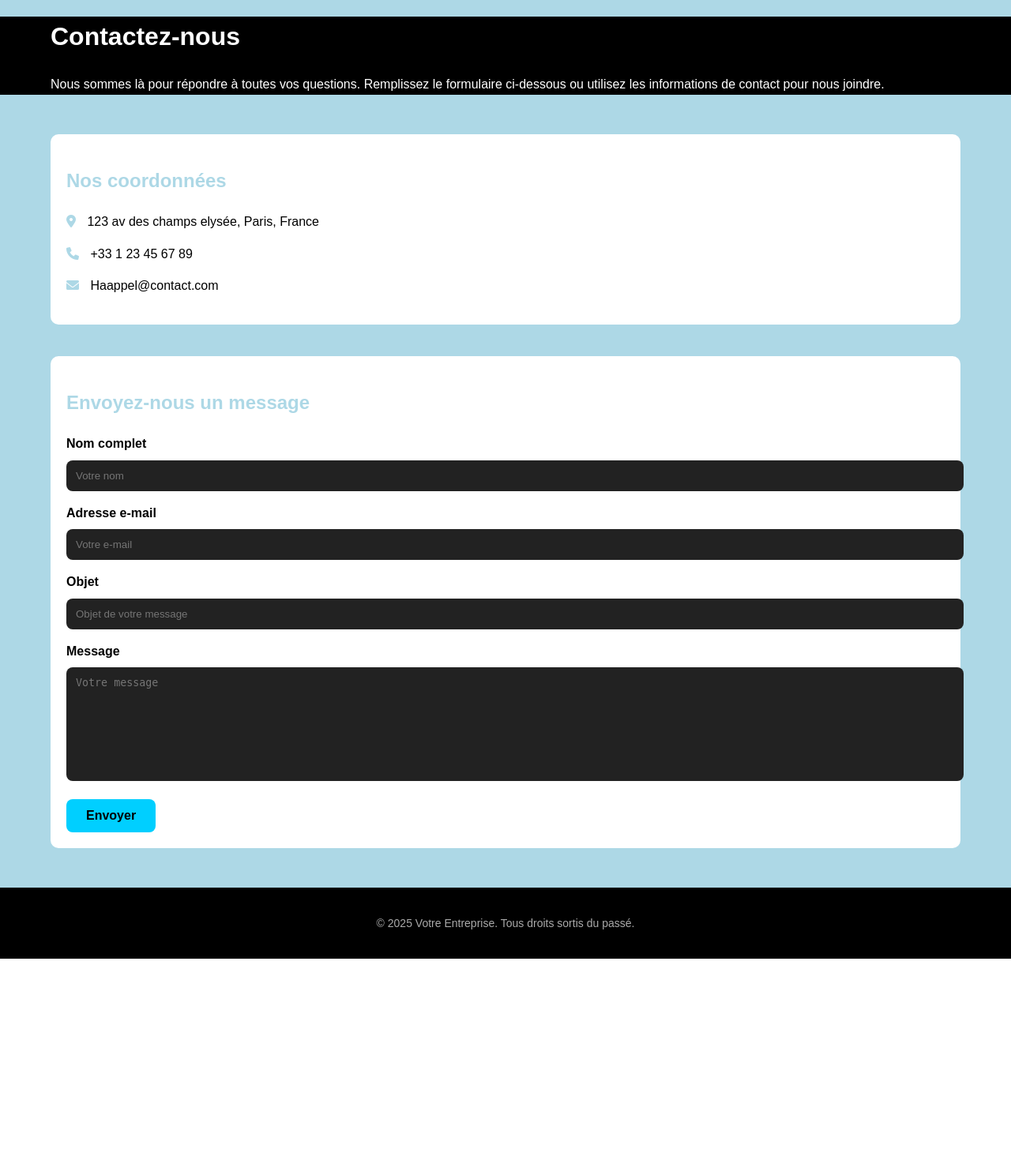
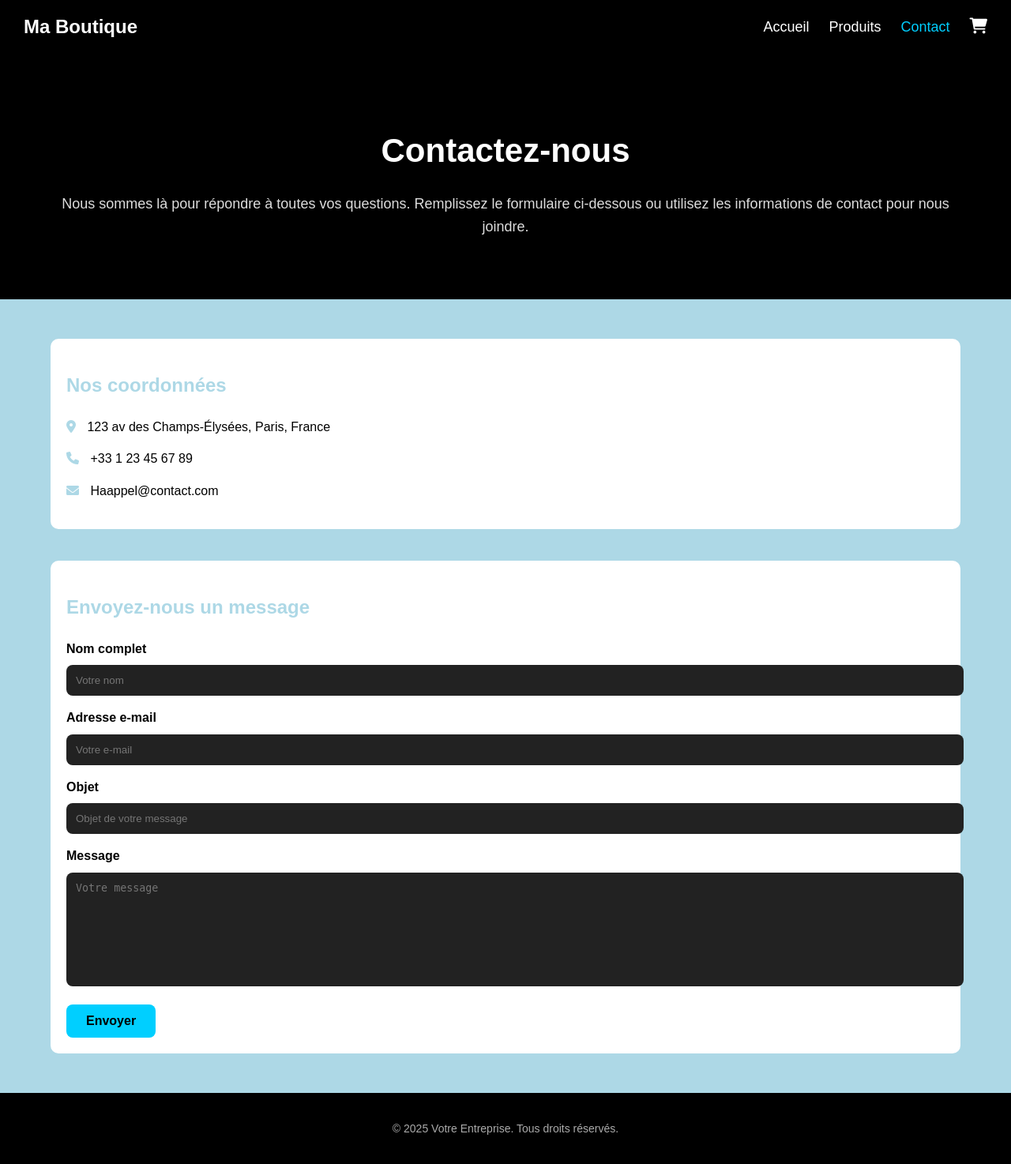
Before and after one commit to Nathor36/projet_dev_ecommerce, a PHP site: page /contact.php in a window 1280 px wide. Shown: the whole page at 79% size. Before the commit the page ends 1214 px from the top, so only its background shows below. Run offline with PHP 8.4, Linux system fonts and the light colour scheme.

Commit message:
Update contact.php

```diff
--- a/contact.php
+++ b/contact.php
@@ -9,13 +9,24 @@
     <link rel="stylesheet" href="https://cdnjs.cloudflare.com/ajax/libs/font-awesome/6.0.0-beta3/css/all.min.css">
 </head>
 <body>
+    <!-- HEADER -->
     <header class="header">
-        <div class="container">
+        <nav class="navbar">
+            <div class="logo">Ma Boutique</div>
+            <ul>
+                <li><a href="index.php">Accueil</a></li>
+                <li><a href="produits.php">Produits</a></li>
+                <li><a href="contact.php" class="active">Contact</a></li>
+                <li><a href="PagePanier.php"><i class="fas fa-shopping-cart"></i></a></li>
+            </ul>
+        </nav>
+        <div class="container header-content">
             <h1>Contactez-nous</h1>
             <p>Nous sommes là pour répondre à toutes vos questions. Remplissez le formulaire ci-dessous ou utilisez les informations de contact pour nous joindre.</p>
         </div>
     </header>
 
+    <!-- MAIN -->
     <main class="main-content">
         <div class="container">
             <div class="contact-section">
@@ -23,13 +34,13 @@
                 <div class="contact-info">
                     <h2>Nos coordonnées</h2>
                     <ul>
-                        <li><i class="fas fa-map-marker-alt"></i> 123 av des champs elysée, Paris, France</li>
+                        <li><i class="fas fa-map-marker-alt"></i> 123 av des Champs-Élysées, Paris, France</li>
                         <li><i class="fas fa-phone"></i> +33 1 23 45 67 89</li>
                         <li><i class="fas fa-envelope"></i> Haappel@contact.com</li>
                     </ul>
                 </div>
 
-                <!-- Formulaire de contact -->
+                <!-- Formulaire -->
                 <div class="contact-form">
                     <h2>Envoyez-nous un message</h2>
                     <form action="submit_contact.php" method="POST">
@@ -56,9 +67,10 @@
         </div>
     </main>
 
+    <!-- FOOTER -->
     <footer class="footer">
         <div class="container">
-            <p>&copy; 2025 Votre Entreprise. Tous droits sortis du passé.</p>
+            <p>&copy; 2025 Votre Entreprise. Tous droits réservés.</p>
         </div>
     </footer>
 </body>
```
